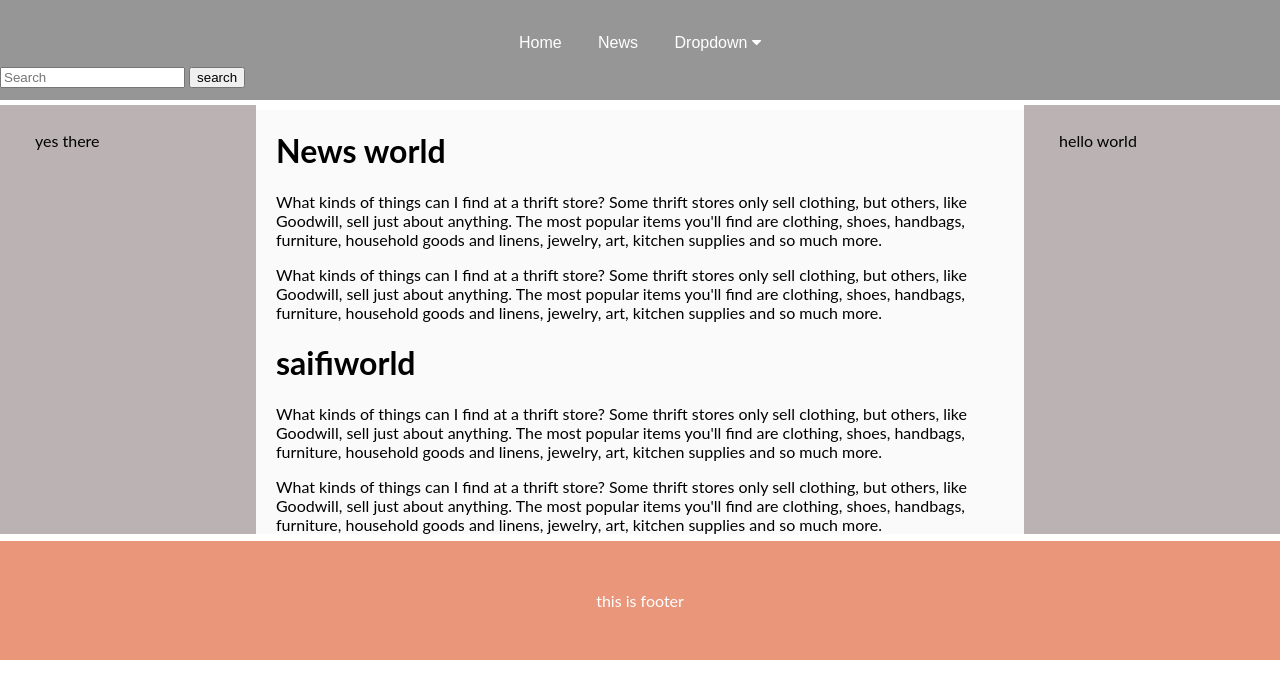
After one commit to BilalAhmed786/webapp, a PHP site: page /webapp/pages/news.php in a window 1280 px wide. The commit adds this page. Shown: the top 699 px of the page. Run offline with PHP 8.4, Linux system fonts and the light colour scheme.

Commit message:
Bug Fixed

```diff
--- a/inc/header.php
+++ b/inc/header.php
@@ -1,6 +1,6 @@
 <div class="navbar">
  <a href="http://localhost/webapp/pages/home.php">Home</a>
-  <a href="#news">News</a>
+  <a href="http://localhost/webapp/pages/news.php">News</a>
   <div class="dropdown">
     <button class="dropbtn">Dropdown
       <i class="fa fa-caret-down"></i>
@@ -31,6 +31,13 @@
   </div>
 </div>
 
+<div class="searchbar">
+<form action="search.php" method="get">
+    <input type="text" name="search" placeholder="Search">
+    <input type="submit" value="search">
+</form>
+</div>
+
 
 <div id="mySidenav" class="sidenav1">
   <a href="javascript:void(0)" class="closebtn" onclick="closeNav()">&times;</a>
--- /dev/null
+++ b/pages/news.php
@@ -0,0 +1,36 @@
+<!DOCTYPE html>
+<html lang="en">
+<head>
+    <meta charset="UTF-8">
+    <meta http-equiv="X-UA-Compatible" content="IE=edge">
+    <meta name="viewport" content="width=device-width, initial-scale=1.0">
+    <link rel="stylesheet" href="https://cdnjs.cloudflare.com/ajax/libs/font-awesome/4.7.0/css/font-awesome.min.css">
+    <link rel="stylesheet" href="style.css">
+    <script src="https://ajax.googleapis.com/ajax/libs/jquery/3.6.0/jquery.min.js"></script>
+</head>
+<body>
+<header>
+
+<?php require_once(dirname(dirname(__FILE__)) . '/inc/header.php');?>
+
+</header>
+<div class="rows">
+<div class="sidenav">
+    <?php require_once(dirname(dirname(__FILE__)) . '/inc/leftsidebar.php');?>
+</div>
+    <div class ="main">
+    <?php require_once(dirname(dirname(__FILE__)) . '/partials/newswork.php');?>
+</div>
+<div class="sidenav">
+    <?php require_once(dirname(dirname(__FILE__)) . '/inc/rightsidebar.php');?>
+</div>
+</div>
+
+<div class="footer">
+<footer>
+<?php require_once(dirname(dirname(__FILE__)) . '/inc/footer.php');?>
+</footer>
+</div>
+<script src="custom.js"></script>
+</body>
+</html>
--- a/pages/style.css
+++ b/pages/style.css
@@ -205,16 +205,8 @@
   display:none;
 
 }
-.sidenav1 {
-  display:none;
 
-}
-@media(max-width:770px){
-.sidenav1 {
-  display:block;
 
-}
-}
 
 .active:after{
 content: "-";
@@ -252,8 +244,9 @@
 @media(max-width:770px){
 .navigaionbar {
   display: block;
-  text-align: center;
+  text-align:left;
   padding-top: 22px;
+  padding-left: 15px;
 
  }
 }
--- a/partials/homework.php
+++ b/partials/homework.php
@@ -1,7 +1,9 @@
+<div class="searchresulttitle">
 <h1>
 this is main page heading
 </h1>
-
+</div>
+<div class="searchresultcontent"
 <p>
 What is Lorem Ipsum?
 Lorem Ipsum is simply dummy text of the printing and typesetting industry.
@@ -77,3 +79,5 @@
   and more recently with desktop publishing software like Aldus PageMaker including versions of Lorem Ipsum....
 
 </p>
+
+</div>
--- /dev/null
+++ b/partials/newswork.php
@@ -0,0 +1,24 @@
+<h1>
+News world
+</h1>
+
+<p>
+What kinds of things can I find at a thrift store?
+Some thrift stores only sell clothing, but others, like Goodwill, sell just about anything.
+The most popular items you'll find are clothing, shoes, handbags, furniture, household goods and linens, jewelry, art, kitchen supplies and so much more.
+
+
+</p>
+What kinds of things can I find at a thrift store? Some thrift stores only sell clothing, but others, like Goodwill, sell just about anything. The most popular items you'll find are clothing, shoes, handbags, furniture, household goods and linens, jewelry, art, kitchen supplies and so much more.
+
+
+<h1>
+saifiworld
+</h1>
+
+<p>
+What kinds of things can I find at a thrift store?
+Some thrift stores only sell clothing, but others, like Goodwill, sell just about anything.
+The most popular items you'll find are clothing, shoes, handbags, furniture, household goods and linens, jewelry, art, kitchen supplies and so much more.
+</p>
+What kinds of things can I find at a thrift store? Some thrift stores only sell clothing, but others, like Goodwill, sell just about anything. The most popular items you'll find are clothing, shoes, handbags, furniture, household goods and linens, jewelry, art, kitchen supplies and so much more.
```
Also changed, not shown: pages/search.php (added, +51 -0 lines).
